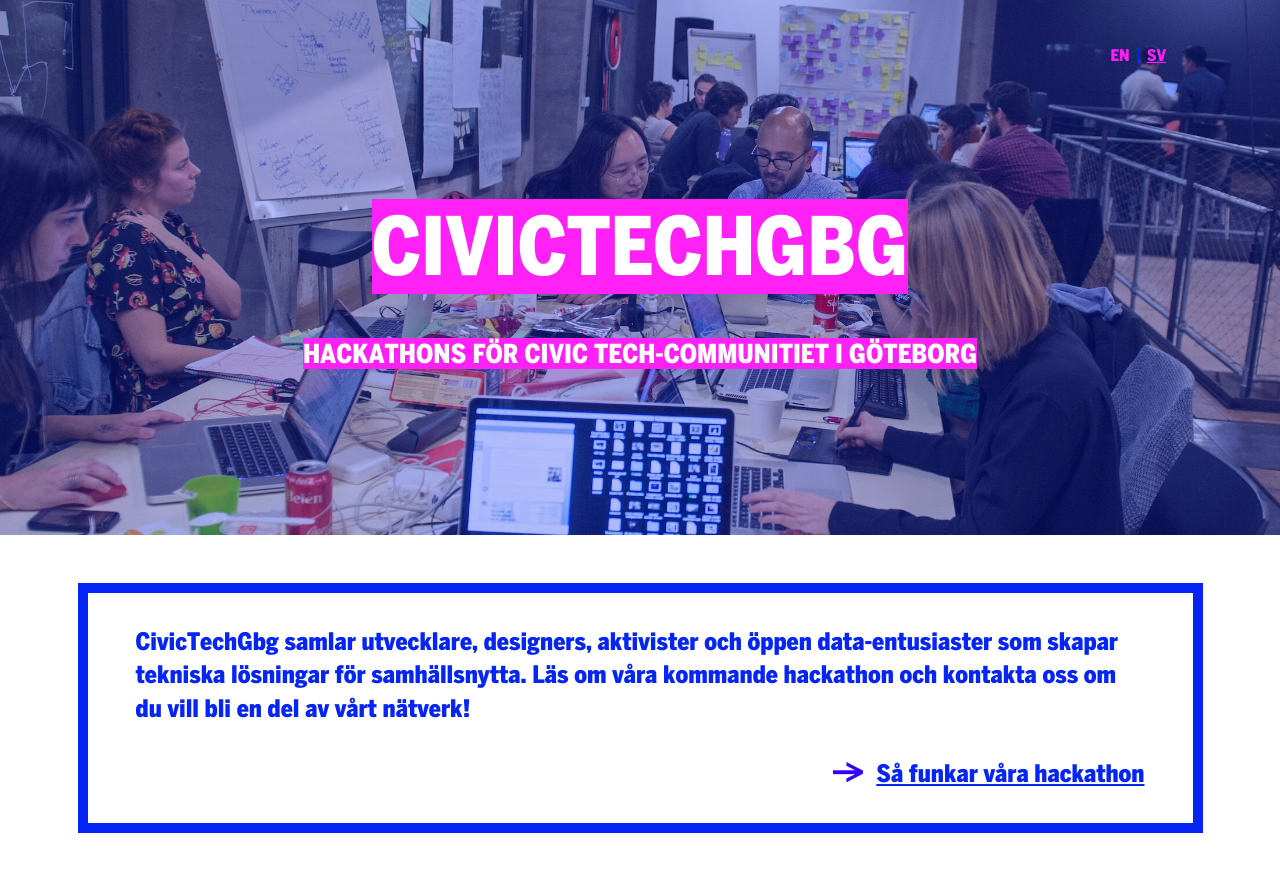
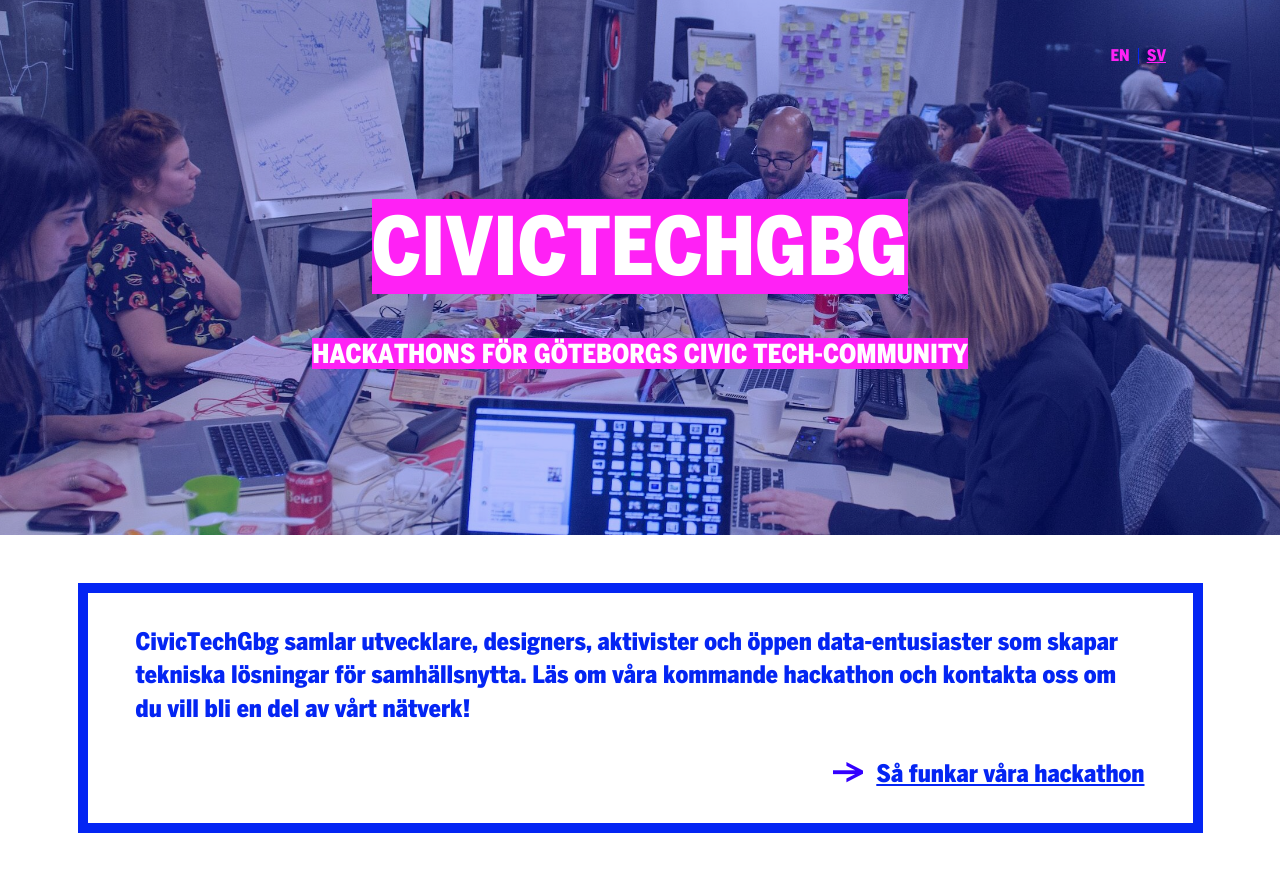
Before and after one commit to civictechsweden/civictech.se, a Jekyll site: the page built from index.md, in a window 1280 px wide and 900 px high. Shown: the top 872 px of the window. Built offline with Jekyll 4.4.1, drawn with Linux system fonts in a browser that asks for light colours; nearby versions of some CDN libraries.

Commit message:
New description

```diff
--- a/index.md
+++ b/index.md
@@ -1,7 +1,7 @@
 ---
 title: CivicTechGbg
 ref: start
-description: Hackathons för Civic Tech-communitiet i Göteborg
+description: Hackathons för Göteborgs Civic Tech-community
 layout: start
 news-flash:
 - text: CivicTechGbg samlar utvecklare, designers, aktivister och öppen data-entusiaster
```
